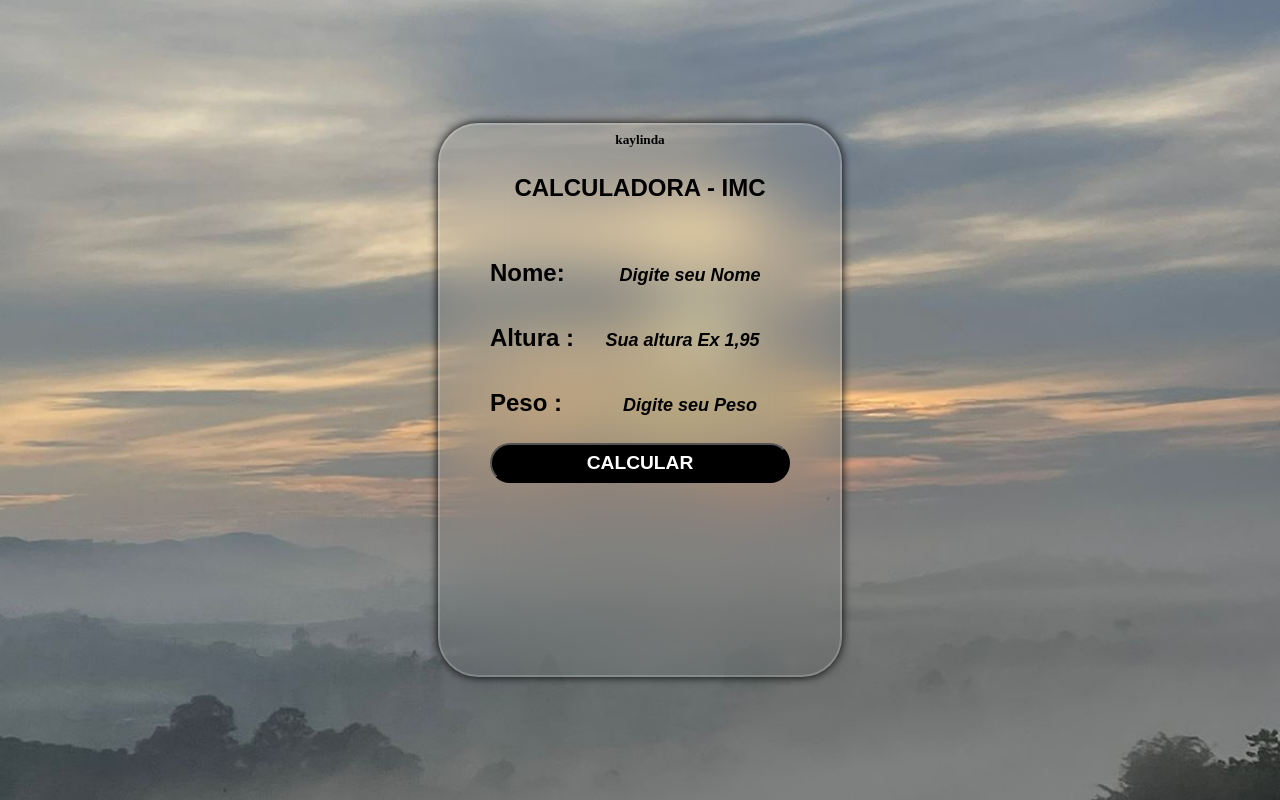
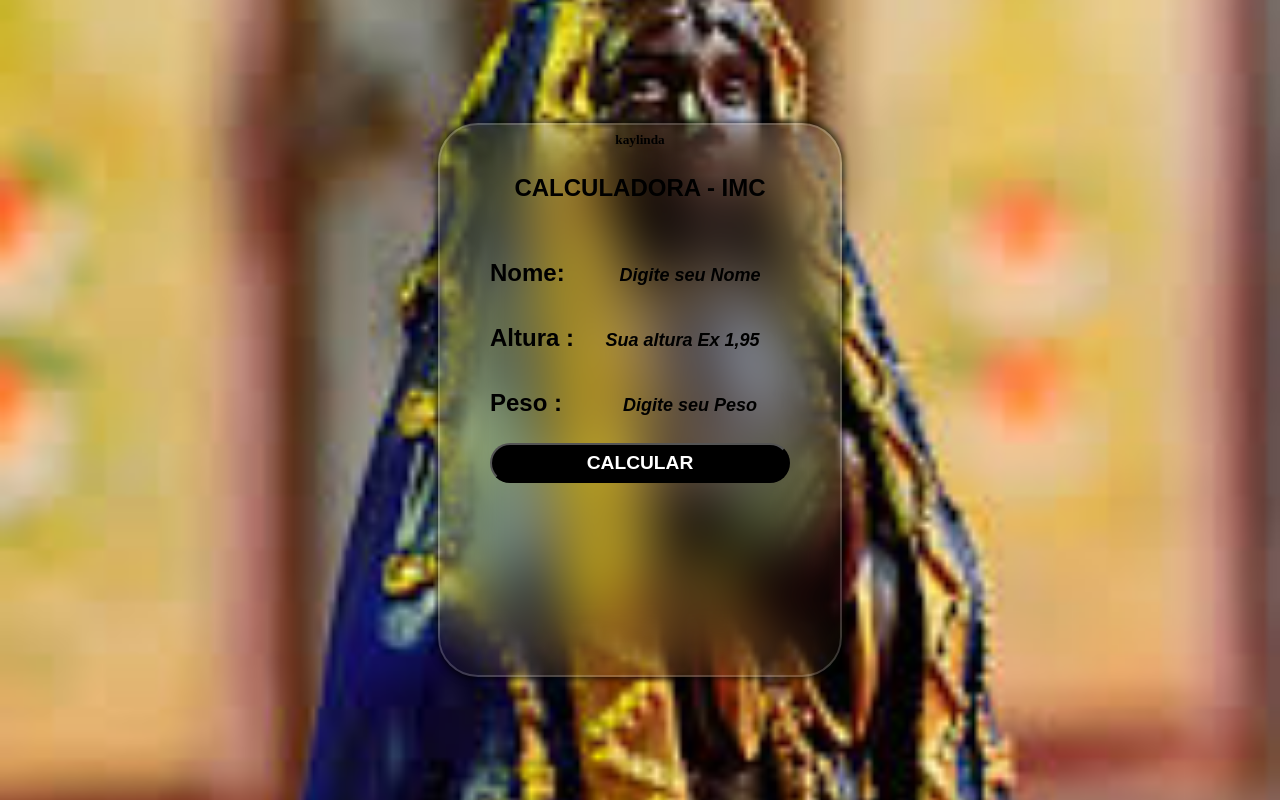
Before and after one commit to luismiguel157/luismiguel157, a plain HTML site: page index.html in a window 1280 px wide. Drawn offline with Linux system fonts and the light colour scheme.

Commit message:
Update style.css

```diff
--- a/style.css
+++ b/style.css
@@ -6,7 +6,7 @@
 body {
     width: 100%;
     height: 100vh;
-    background: url(kaylanelinda.jpg);
+    background: url(images.jpg);
     background-size: cover;
     background-position: center;
 }
```
